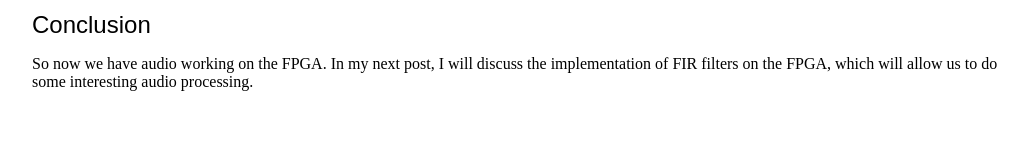
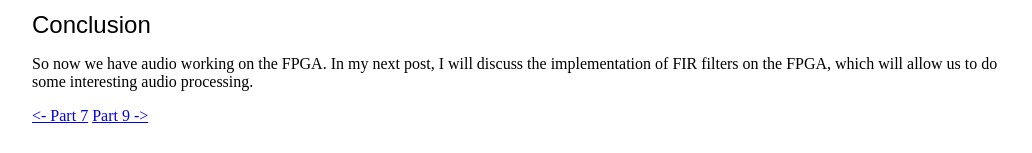
Before and after one commit to zhemao/zhemao.github.com, a Jekyll site: the page built from _posts/2014-01-15-sockit-8.markdown, in a window 1280 px wide and 900 px high, scrolled down 15217 px. Shown: the part 744-897 px from the top of the window, without its empty margins (123-1155 px from the left). Built offline with Jekyll 4.4.1, drawn with Linux system fonts in a browser that asks for light colours; before the commit the page ends 16083 px from its top, so only the background shows below that.

Commit message:
make sure sockit 7-9 are properly cross-linked

```diff
--- a/_posts/2014-01-08-sockit-7.markdown
+++ b/_posts/2014-01-08-sockit-7.markdown
@@ -449,3 +449,4 @@ these sorts of applications in the next few posts, as we look at implementing
 real-time digital audio effects on the FPGA.
 
 [<- Part 6]({% post_url 2014-01-06-sockit-6 %})
+[Part 8 ->]({% post_url 2014-01-15-sockit-8 %})
--- a/_posts/2014-01-15-sockit-8.markdown
+++ b/_posts/2014-01-15-sockit-8.markdown
@@ -883,3 +883,6 @@ is quite loud.
 So now we have audio working on the FPGA. In my next post, I will discuss the
 implementation of FIR filters on the FPGA, which will allow us to do some
 interesting audio processing.
+
+[<- Part 7]({% post_url 2014-01-08-sockit-7 %})
+[Part 9 ->]({% post_url 2014-01-26-sockit-9 %})
--- a/_posts/2014-01-26-sockit-9.markdown
+++ b/_posts/2014-01-26-sockit-9.markdown
@@ -680,3 +680,5 @@ If you program this description onto the board, hook up a mic and speakers,
 and flip switch 2, you should get an interesting echo effect.
 Try playing around with the filter weights, filter size, and delay time to
 see how they affect your perception of the sound.
+
+[<- Part 8]({% post_url 2014-01-15-sockit-8 %})
```
